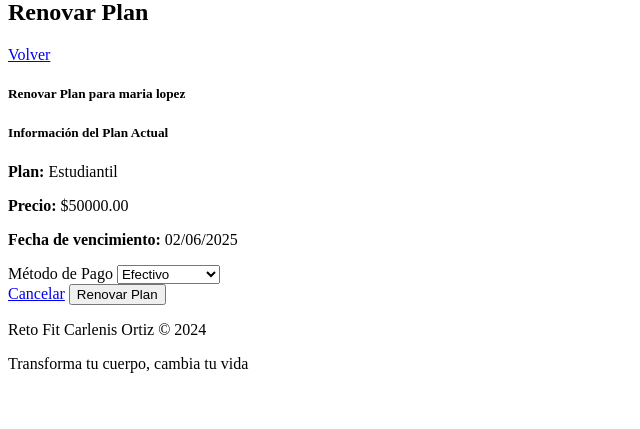
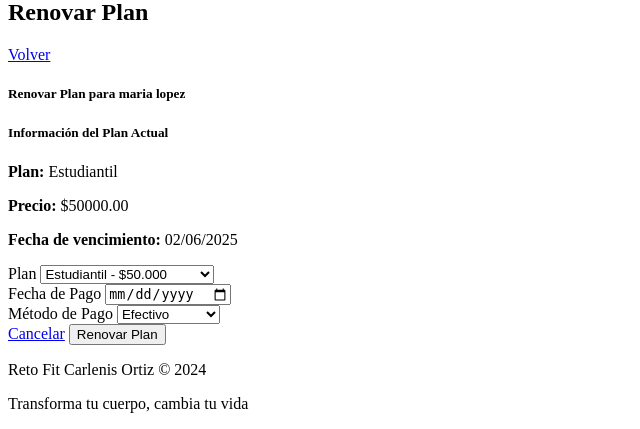
Before and after one commit to yeiid/-gymtrack, a Flask app: template templates/pagos/renovar_plan.html in a window 1280 px wide. Shown: the part 372-801 px from the top of the page, without its empty margins (0-640 px from the left). Before the commit the page ends 745 px from the top, so only its background shows below. Run offline with Flask 2, Linux system fonts and the light colour scheme; the template is opened without the code that fills it: values that come from a table or form of the project are taken from there, others are empty; data comes from the database, SQL or seed files in the repository.

Commit message:
Corregido error en la funcionalidad de renovar plan: resuelve el problema de comparación de tipos de datos

```diff
--- a/templates/pagos/renovar_plan.html
+++ b/templates/pagos/renovar_plan.html
@@ -23,13 +23,30 @@
             <p><strong>Precio:</strong> ${{ "%.2f"|format(usuario.precio_plan) }}</p>
             {% if usuario.fecha_vencimiento_plan %}
               <p><strong>Fecha de vencimiento:</strong> {{ usuario.fecha_vencimiento_plan.strftime('%d/%m/%Y') }}</p>
-              {% if usuario.fecha_vencimiento_plan < now.date() %}
+              {% if usuario.fecha_vencimiento_plan < fecha_actual %}
                 <div class="alert alert-danger">El plan ha <strong>VENCIDO</strong>.</div>
               {% endif %}
             {% endif %}
           </div>
 
           <form method="POST" action="{{ url_for('main.usuarios.renovar_plan', usuario_id=usuario.id) }}">
+            <div class="mb-3">
+              <label for="plan" class="form-label">Plan</label>
+              <select class="form-select" id="plan" name="plan">
+                <option value="Diario" {% if usuario.plan == 'Diario' %}selected{% endif %}>Diario - $5.000</option>
+                <option value="Quincenal" {% if usuario.plan == 'Quincenal' %}selected{% endif %}>Quincenal - $35.000</option>
+                <option value="Mensual" {% if usuario.plan == 'Mensual' %}selected{% endif %}>Mensual - $70.000</option>
+                <option value="Estudiantil" {% if usuario.plan == 'Estudiantil' %}selected{% endif %}>Estudiantil - $50.000</option>
+                <option value="Dirigido" {% if usuario.plan == 'Dirigido' %}selected{% endif %}>Dirigido - $130.000</option>
+                <option value="Personalizado" {% if usuario.plan == 'Personalizado' %}selected{% endif %}>Personalizado - $250.000</option>
+              </select>
+            </div>
+
+            <div class="mb-3">
+              <label for="fecha_pago" class="form-label">Fecha de Pago</label>
+              <input type="date" class="form-control" id="fecha_pago" name="fecha_pago" value="{{ hoy }}">
+            </div>
+
             <div class="mb-3">
               <label for="metodo_pago" class="form-label">Método de Pago</label>
               <select class="form-select" id="metodo_pago" name="metodo_pago">
@@ -42,7 +59,7 @@
             </div>
 
             <div class="d-grid gap-2 d-md-flex justify-content-md-end">
-              <a href="{{ url_for('main.usuarios.asistencia') }}" class="btn btn-secondary me-md-2">Cancelar</a>
+              <a href="{{ url_for('main.usuarios.ver_usuario', usuario_id=usuario.id) }}" class="btn btn-secondary me-md-2">Cancelar</a>
               <button type="submit" class="btn btn-success">
                 <i class="fas fa-sync-alt me-1"></i> Renovar Plan
               </button>
```
Also changed, not shown: routes/usuarios/pagos_controller.py (added, +79 -0 lines).
